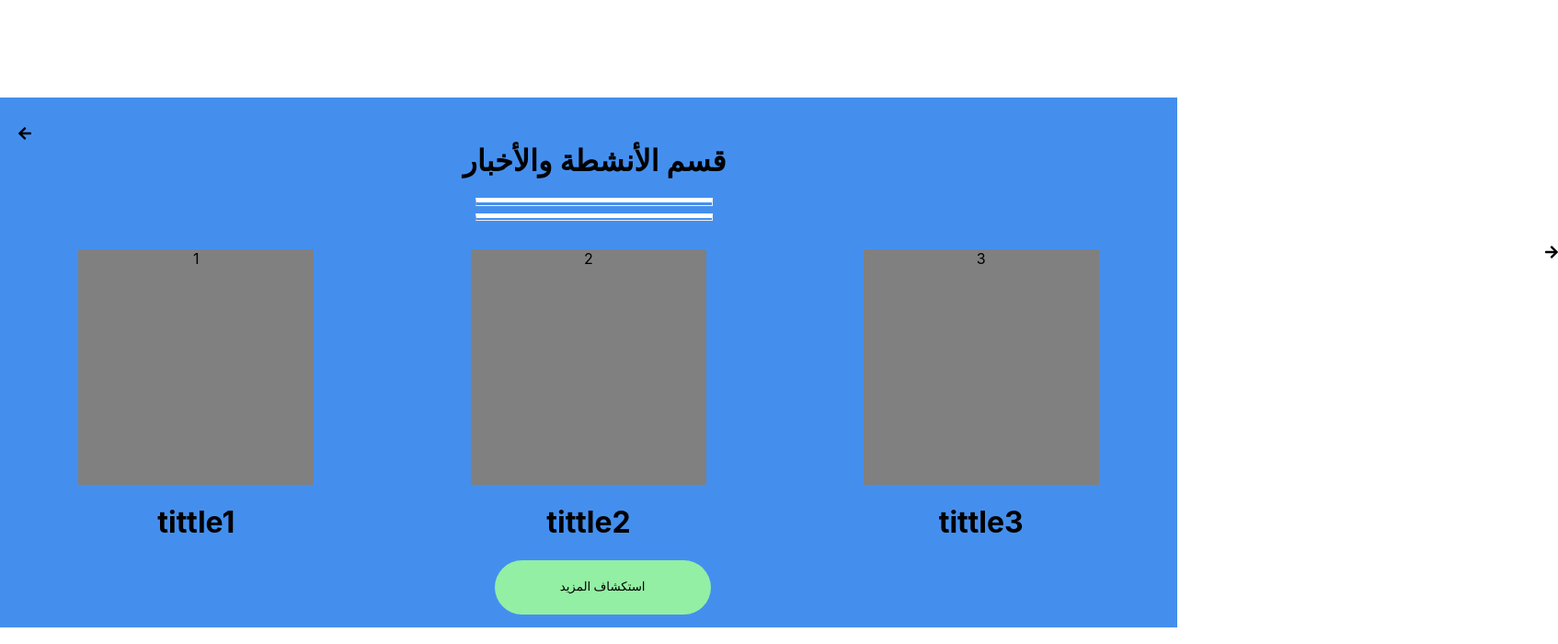
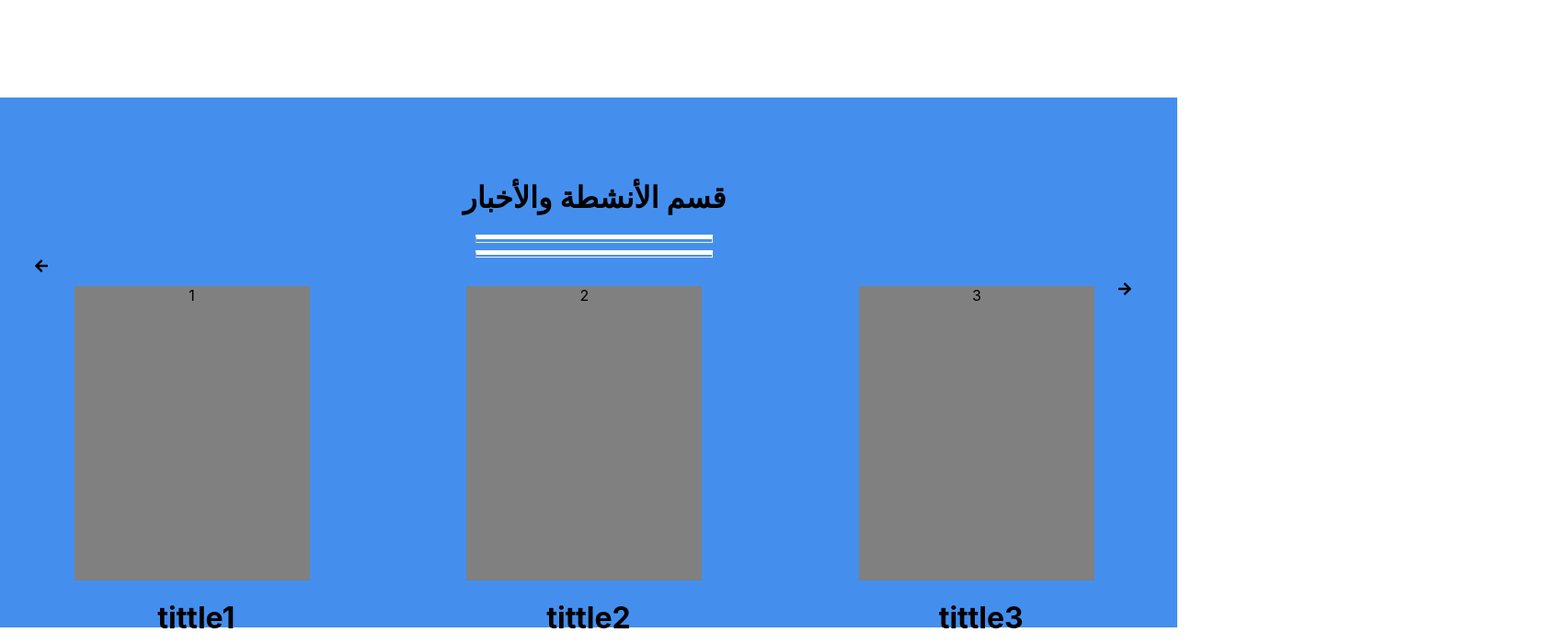
Before and after one commit to yaqootturman/nurse-of-the-world, a React (Create React App) app in the folder client/: page / in a window 1280 px wide. Shown: the part 560-1260 px from the top of the page at 92% size, 1694 px wide, since content can reach past the window. Built offline with nearby package versions, Linux system fonts and the light colour scheme; a web font is replaced by a local one.

Commit message:
edits the margin

```diff
--- a/client/src/Components/ChangeableComponents/EventsandNewsSection/EventsNewsSection/eventNews.css
+++ b/client/src/Components/ChangeableComponents/EventsandNewsSection/EventsNewsSection/eventNews.css
@@ -2,6 +2,7 @@
     background-color: #448FEE;
     height: 45vw;
     margin-top: -2%;
+
 
 }
 .div-third .tittle{
@@ -35,9 +36,9 @@
 }
 .activites-shape .first , .second, .third{
     background-color: gray;
-    height: 20vw;
+    height: 40vh;
     width:20vw;
-    margin-left: 20%;
+    margin-left: 6.3vw;
     text-align: center;
 }
 .activites-shape h1{
@@ -57,12 +58,12 @@
 
 }
 #arrow-left{
-    margin-top:-59vh;
-    margin-left:20px;
+    margin-top:-54vh;
+    margin-left:3vw;
 
 }
 #arrow-right{
-    margin-left:210vh;
-    margin-top:20vh;
+    margin-top:25vh;
+    margin-left:95vw;
 
 }
--- a/client/src/Components/ChangeableComponents/FirstUISection/firstDiv.css
+++ b/client/src/Components/ChangeableComponents/FirstUISection/firstDiv.css
@@ -5,7 +5,7 @@
 }
 .div-one .paragraph {
     padding-top:14%;
-    margin-left: 10%;
+    margin-left: 7%;
     width:48vw;
     height: 250vw;
     font-family: 'Aref Ruqaa', serif;
@@ -45,7 +45,7 @@ button:hover {
     height: 320px;
     opacity: 0;
     padding-top:13%;
-    margin-left: 900px;
+    margin-left:58vw;
 
 
 
```
